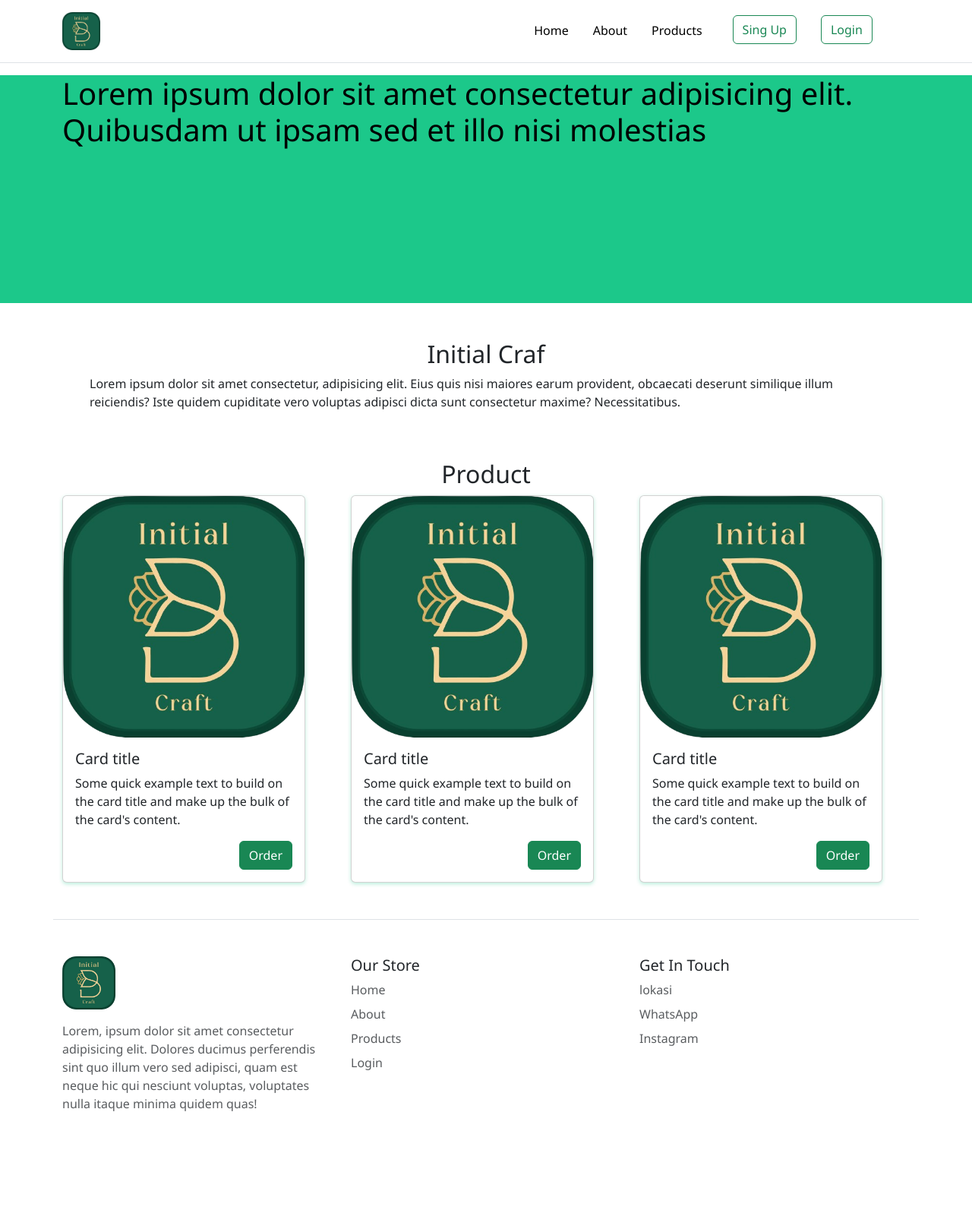
After one commit to zeys0/project-msib-1a-ar, a Flask app: page /about in a window 1280 px wide. The commit adds this page. Shown: the whole page at 76% size. Run offline with Flask 3, Linux system fonts and the light colour scheme.

Commit message:
menambah base dan about konsumen

```diff
--- a/app.py
+++ b/app.py
@@ -17,6 +17,13 @@ def adminHome():
 def kelolaProduk():
     return render_template("dashboard/kelolaProduk.html")
 
+@app.route("/about")
+def about():
+    return render_template("main/about.html")
+
+@app.route("/order")
+def order():
+    return render_template("main/order.html")
 
 if __name__ == "__main__":
     app.run("0.0.0.0", port=8000, debug=True)
--- a/static/css/style.css
+++ b/static/css/style.css
@@ -85,5 +85,39 @@
 
 }
 
+/* End style Dashboard */
 
-/* End style Dashboard */
+/* Style navbar */
+#nav a img{
+    width: 50px;
+    height: auto;
+}
+/* end Style navbar */
+
+/* Style footer */
+#footer a img{
+    width: 70px;
+    height: auto;
+}
+/* end Style footer */
+
+/* Style about */
+/* Style banner */
+#about {
+    background-color: rgb(28, 200, 138);
+}
+#about .container {
+    width: 100%;
+    height: 300px;
+    color: black;
+
+}
+/* end Style banner */
+
+/* Syle card */
+.card{
+    box-shadow: 0 2px 5px rgba(28, 200, 138, 0.3);
+}
+
+/* end Syle card */
+/* end Style about */
--- /dev/null
+++ b/templates/main/about.html
@@ -0,0 +1,59 @@
+{% extends 'main/base.html' %}
+
+{% block content %}
+<div id="about">
+    <div class="container">
+        <h1>Lorem ipsum dolor sit amet consectetur adipisicing elit. Quibusdam ut ipsam sed et illo nisi molestias</h1>
+    </div>
+</div>
+<div class="container p-5 ">
+    <h2 class="text-center">Initial Craf</h2>
+    <p>Lorem ipsum dolor sit amet consectetur, adipisicing elit. Eius quis nisi maiores earum provident, obcaecati
+        deserunt similique illum reiciendis? Iste quidem cupiditate vero voluptas adipisci dicta sunt consectetur
+        maxime? Necessitatibus.</p>
+</div>
+
+<div class="container">
+    <h2 class="text-center">Product</h2>
+    <div class="row">
+        <div class="col">
+            <div class="card " style="width: 20rem;">
+                <img src="../../static/img/logo.png" class="card-img-top" alt="">
+                <div class="card-body">
+                    <h5 class="card-title">Card title</h5>
+                    <p class="card-text">Some quick example text to build on the card title and make up the bulk of the
+                        card's
+                        content.</p>
+                    <div class="d-flex flex-row-reverse"><a href="/order" class="btn btn-success ">Order</a></div>
+                </div>
+            </div>
+        </div>
+        <div class="col">
+            <div class="card " style="width: 20rem;">
+                <img src="../../static/img/logo.png" class="card-img-top" alt="">
+                <div class="card-body">
+                    <h5 class="card-title">Card title</h5>
+                    <p class="card-text">Some quick example text to build on the card title and make up the bulk of the
+                        card's
+                        content.</p>
+                    <div class="d-flex flex-row-reverse"><a href="/order" class="btn btn-success ">Order</a></div>
+                </div>
+            </div>
+        </div>
+        <div class="col">
+            <div class="card " style="width: 20rem;">
+                <img src="../../static/img/logo.png" class="card-img-top" alt="">
+                <div class="card-body">
+                    <h5 class="card-title">Card title</h5>
+                    <p class="card-text">Some quick example text to build on the card title and make up the bulk of the
+                        card's
+                        content.</p>
+                    <div class="d-flex flex-row-reverse"><a href="/order" class="btn btn-success ">Order</a></div>
+
+                </div>
+            </div>
+        </div>
+    </div>
+</div>
+
+{% endblock %}
--- /dev/null
+++ b/templates/main/base.html
@@ -0,0 +1,83 @@
+<!doctype html>
+<html lang="en">
+
+<head>
+  <meta charset="utf-8">
+  <meta name="viewport" content="width=device-width, initial-scale=1">
+  <title>Bootstrap demo</title>
+  <link href="https://cdn.jsdelivr.net/npm/bootstrap@5.3.3/dist/css/bootstrap.min.css" rel="stylesheet"
+    integrity="sha384-QWTKZyjpPEjISv5WaRU9OFeRpok6YctnYmDr5pNlyT2bRjXh0JMhjY6hW+ALEwIH" crossorigin="anonymous">
+
+  <link rel="stylesheet" href="{{url_for('static', filename='css/style.css')}}">
+</head>
+
+<body>
+  <!-- navbar konsumen -->
+  <header class="p-3 mb-3 border-bottom">
+    <div class="container ">
+      <div id="nav" class="row align-items-center justify-content-center justify-content-lg-start">
+        <a href="/" class="col align-items-center mb-2 mb-lg-0 link-body-emphasis text-decoration-none">
+          <img src="../../static/img/logo.png" alt="">
+        </a>
+
+        <ul class="nav nav-underline col justify-content-center">
+          <li><a href="/" class="nav-link px-2 link-body-emphasis">Home </a></li>
+          <li><a href="/about" class="nav-link px-2 link-body-emphasis">About</a></li>
+          <li><a href="/produk" class="nav-link px-2 link-body-emphasis">Products</a></li>
+          <li><a href="/singUp" class="m-3">
+              <button type="button" class="btn btn-outline-success">Sing Up</button>
+            </a></li>
+          <li><a href="/login">
+              <button type="button" class="btn btn-outline-success">Login</button>
+            </a></li>
+        </ul>
+      </div>
+    </div>
+  </header>
+  <!-- end navbar konsumen -->
+
+
+  {% block content %}
+
+  {% endblock %}
+
+  <!-- footer konsumen -->
+  <footer id="footer" class="footer">
+    <div class="container">
+      <footer class="row row-cols-1 row-cols-sm-2 row-cols-md-3 py-5 my-5 border-top">
+        <div class="col mb-3">
+          <a href="/" class="d-flex align-items-center mb-3 link-body-emphasis text-decoration-none">
+            <img src="../../static/img/logo.png" alt="">
+          </a>
+          <p class="text-body-secondary">Lorem, ipsum dolor sit amet consectetur adipisicing elit. Dolores ducimus perferendis sint quo illum vero sed adipisci, quam est neque hic qui nesciunt voluptas, voluptates nulla itaque minima quidem quas!</p>
+        </div>
+
+
+        <div class="col mb-3">
+          <h5>Our Store</h5>
+          <ul class="nav flex-column">
+            <li class="nav-item mb-2"><a href="/" class="nav-link p-0 text-body-secondary">Home</a></li>
+            <li class="nav-item mb-2"><a href="/about" class="nav-link p-0 text-body-secondary">About</a></li>
+            <li class="nav-item mb-2"><a href="/produk" class="nav-link p-0 text-body-secondary">Products</a></li>
+            <li class="nav-item mb-2"><a href="/login" class="nav-link p-0 text-body-secondary">Login</a></li>
+          </ul>
+        </div>
+
+        <div class="col mb-3">
+          <h5>Get In Touch</h5>
+          <ul class="nav flex-column">
+            <li class="nav-item mb-2"><a href="#" class="nav-link p-0 text-body-secondary">lokasi</a></li>
+            <li class="nav-item mb-2"><a href="#" class="nav-link p-0 text-body-secondary">WhatsApp</a></li>
+            <li class="nav-item mb-2"><a href="https://www.instagram.com/initial_b.craft?igsh=b3htbjlraXpxMWRm" class="nav-link p-0 text-body-secondary">Instagram</a></li>
+          </ul>
+        </div>
+      </footer>
+    </div>
+  </footer>
+  <!-- end footer konsumen -->
+  <script src="https://cdn.jsdelivr.net/npm/bootstrap@5.3.3/dist/js/bootstrap.bundle.min.js"
+    integrity="sha384-YvpcrYf0tY3lHB60NNkmXc5s9fDVZLESaAA55NDzOxhy9GkcIdslK1eN7N6jIeHz"
+    crossorigin="anonymous"></script>
+</body>
+
+</html>
--- a/templates/main/home.html
+++ b/templates/main/home.html
@@ -1,4 +1,4 @@
-{% extends 'base.html' %}
+{% extends 'main/base.html' %}
 
 {% block content %}
 <h1>Hello world</h1>
```
Also changed, not shown: templates/base.html (deleted, +0 -21 lines), templates/main/prifile.html (added).
